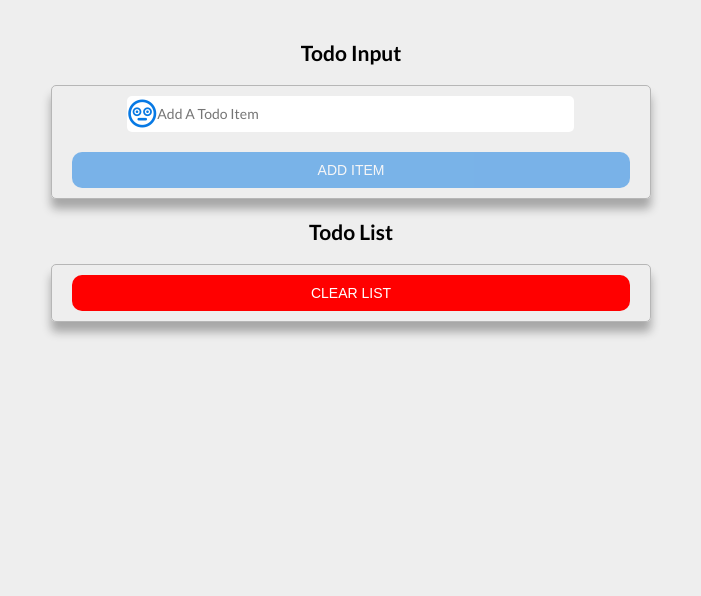
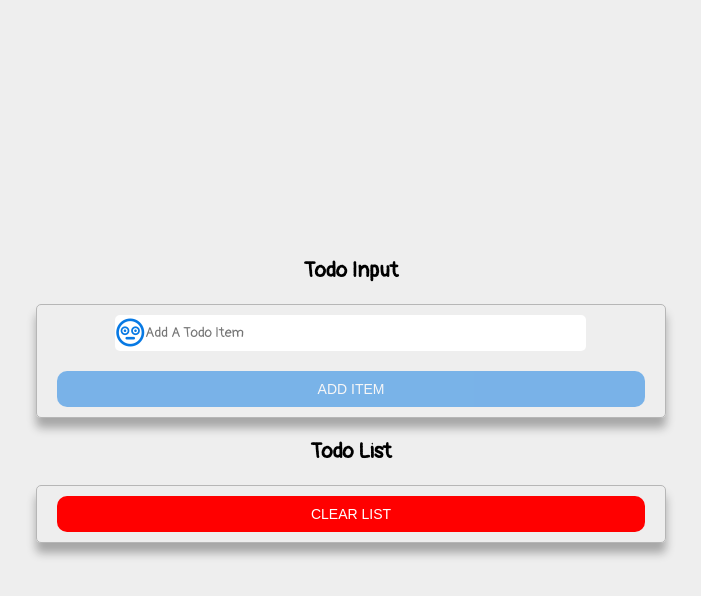
Before and after one commit to HexiangLiu/react-todolist, a React (Create React App) app: page / in a window 1280 px wide. Shown: the top 596 px of the page, without its empty margins (289-990 px from the left). Built offline with nearby package versions, Linux system fonts and the light colour scheme.

Commit message:
modify scss in order to keep content always at the center of viewport,add some font style

```diff
--- a/public/index.html
+++ b/public/index.html
@@ -9,13 +9,14 @@
       name="description"
       content="Web site created using create-react-app"
     />
+
     <script
       src="https://kit.fontawesome.com/c5d39fa8cf.js"
       crossorigin="anonymous"
     ></script>
 
     <link
-      href="https://fonts.googleapis.com/css2?family=Lato:wght@300;400;700&display=swap"
+      href="https://fonts.googleapis.com/css2?family=Pangolin&display=swap"
       rel="stylesheet"
     />
     <link rel="apple-touch-icon" href="%PUBLIC_URL%/logo192.png" />
--- a/src/index.scss
+++ b/src/index.scss
@@ -11,6 +11,10 @@ html {
 body {
   font-size: 1.4rem;
   background-color: #eee;
-  padding: 3rem;
-  font-family: 'Lato', sans-serif;
+
+  font-family: 'Pangolin', cursive;
+  height: 100vh;
+  display: flex;
+  flex-direction: column;
+  justify-content: center;
 }
```
